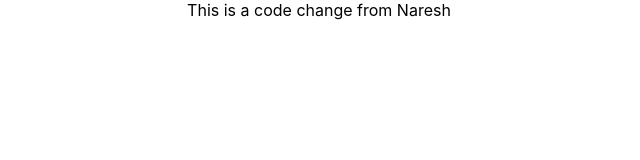
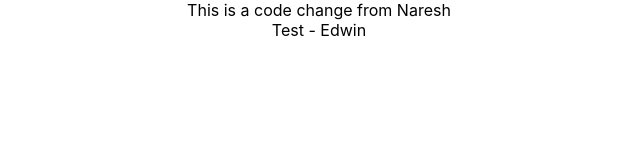
Before and after one commit to TJlarry/Demo-CICD, a React (Create React App) app: page / in a window 1280 px wide. Shown: the top 160 px of the page, without its empty margins (321-961 px from the left). Built offline with nearby package versions, Linux system fonts and the light colour scheme.

Commit message:
Add change by Edwin

```diff
--- a/src/App.js
+++ b/src/App.js
@@ -5,6 +5,7 @@ function App() {
   return (
     <div className="App">
       <div> This is a code change from Naresh</div>
+      <div>Test - Edwin</div>
     </div>
   );
 }
```
